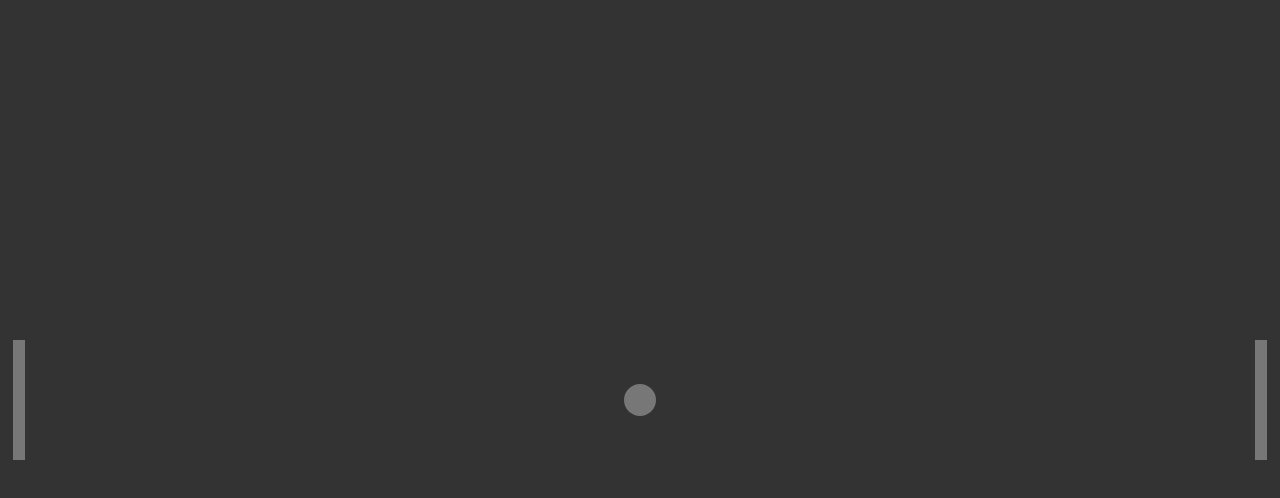
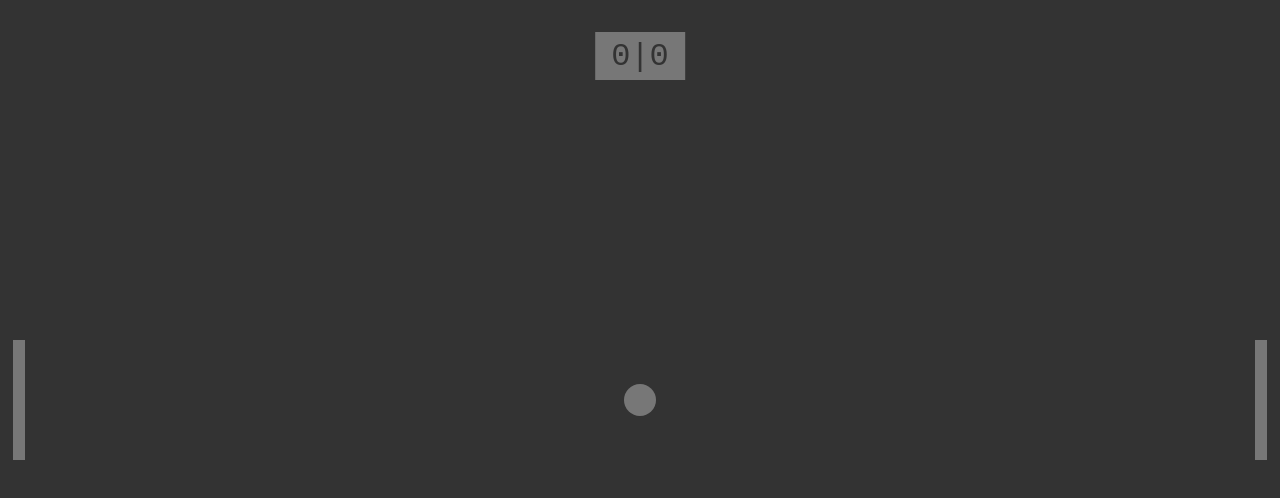
Before and after one commit to arun14k08/javascript-beginner-projects, a plain HTML site: page ping-pong/index.html in a window 1280 px wide. Drawn offline with Linux system fonts and the light colour scheme.

Commit message:
Added the scorecard

```diff
--- a/ping-pong/index.html
+++ b/ping-pong/index.html
@@ -8,8 +8,9 @@
     </head>
     <body>
         <div class="score-container">
-            <div class="player-score"></div>
-            <div class="computer-score"></div>
+            <div class="player-score">0</div>
+            <span class="score-splitter">|</span>
+            <div class="computer-score">0</div>
         </div>
         <div class="ball"></div>
         <div class="paddle left" id="player-paddle"></div>
--- a/ping-pong/style.css
+++ b/ping-pong/style.css
@@ -38,3 +38,20 @@ body {
     border-radius: 50%;
     background-color: #777;
 }
+
+.score-container{
+    position: absolute;
+    top: 1em;
+    left: 50%;
+    transform: translateX(-50%);
+    display: flex;
+    justify-content: center;
+    align-items: center;
+    padding: 1rem;
+    font-size: 2rem;
+    width: fit-content;
+    height: 3rem;
+    background-color: #777;
+    color: #333;
+    font-family: 'Courier New', Courier, monospace;
+}
```
